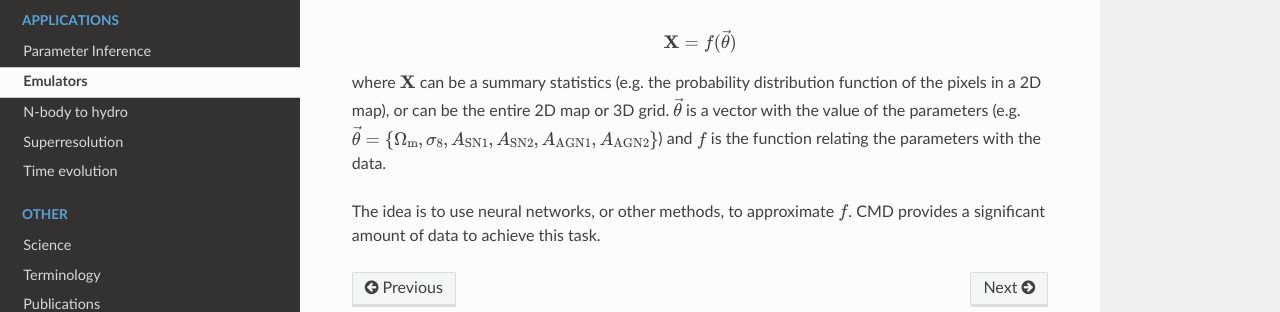
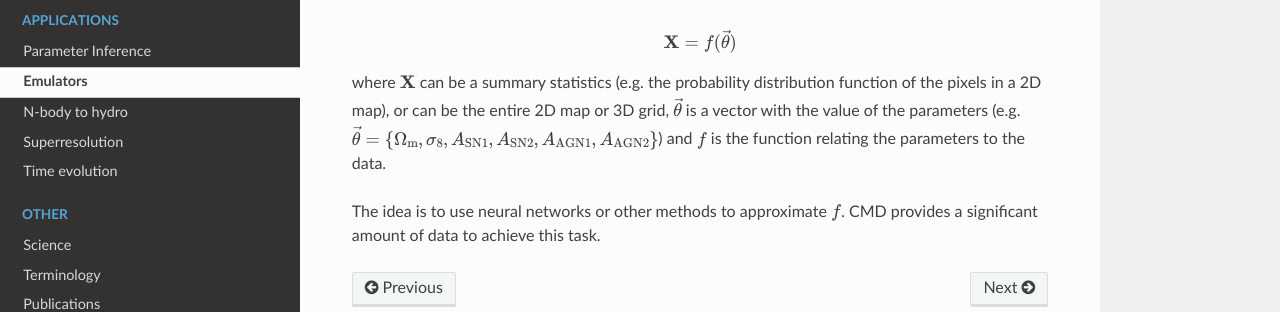
Before and after one commit to franciscovillaescusa/CMD, a Sphinx documentation site: the page built from docs/source/emulator.rst, in a window 1280 px wide. Shown: the part 204-516 px from the top of the page. Built offline with Sphinx 7.4.7 and the Read the Docs theme 2.0.0, drawn with Linux system fonts in a browser that asks for light colours.

Commit message:
Update emulator.rst
Fix typos and grammar bugs.

```diff
--- a/docs/source/emulator.rst
+++ b/docs/source/emulator.rst
@@ -7,6 +7,6 @@ Since each 2D map and 3D grid is characterized by a set of 6 parameters, one nat
 
    \textbf{X}=f(\vec{\theta})
 
-where :math:`\textbf{X}` can be a summary statistics (e.g. the probability distribution function of the pixels in a 2D map), or can be the entire 2D map or 3D grid. :math:`\vec{\theta}` is a vector with the value of the parameters (e.g. :math:`\vec{\theta}=\{\Omega_{\rm m}, \sigma_8, A_{\rm SN1}, A_{\rm SN2}, A_{\rm AGN1}, A_{\rm AGN2} \}`) and :math:`f` is the function relating the parameters with the data.
+where :math:`\textbf{X}` can be a summary statistics (e.g. the probability distribution function of the pixels in a 2D map), or can be the entire 2D map or 3D grid, :math:`\vec{\theta}` is a vector with the value of the parameters (e.g. :math:`\vec{\theta}=\{\Omega_{\rm m}, \sigma_8, A_{\rm SN1}, A_{\rm SN2}, A_{\rm AGN1}, A_{\rm AGN2} \}`) and :math:`f` is the function relating the parameters to the data.
 
-The idea is to use neural networks, or other methods, to approximate :math:`f`. CMD provides a significant amount of data to achieve this task.
+The idea is to use neural networks or other methods to approximate :math:`f`. CMD provides a significant amount of data to achieve this task.
```
